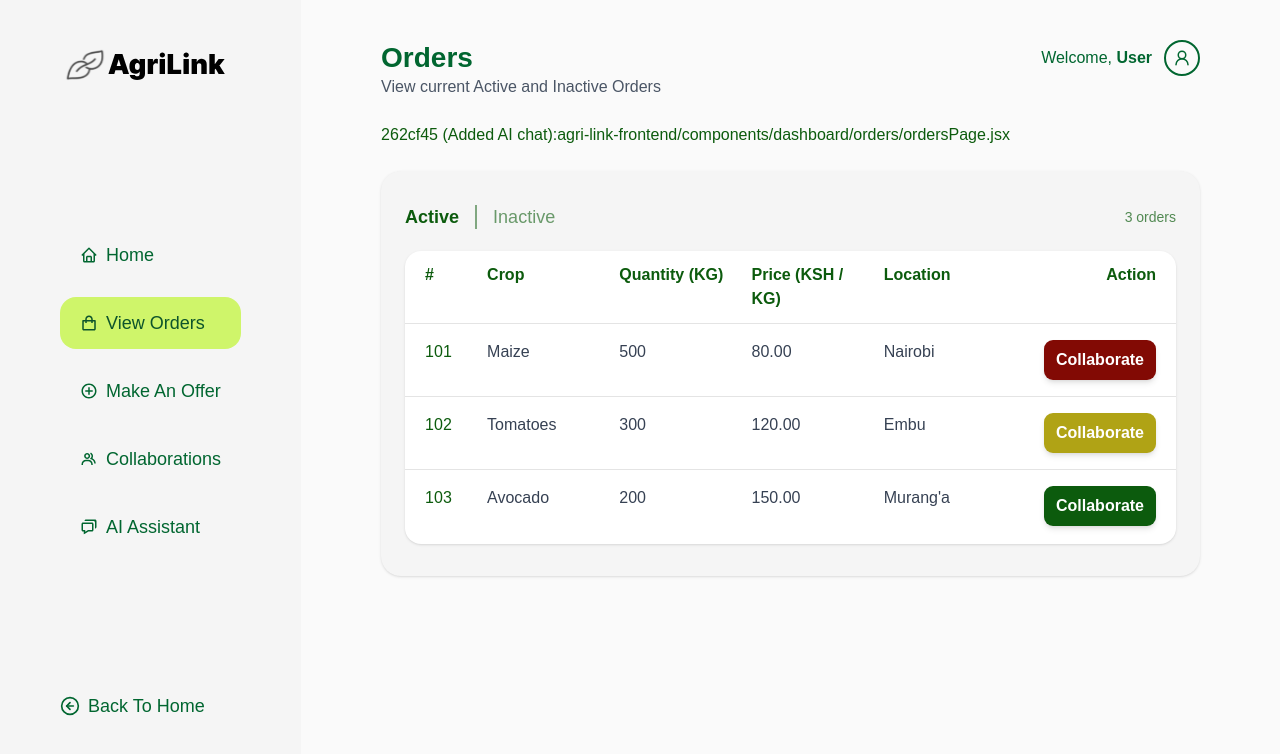
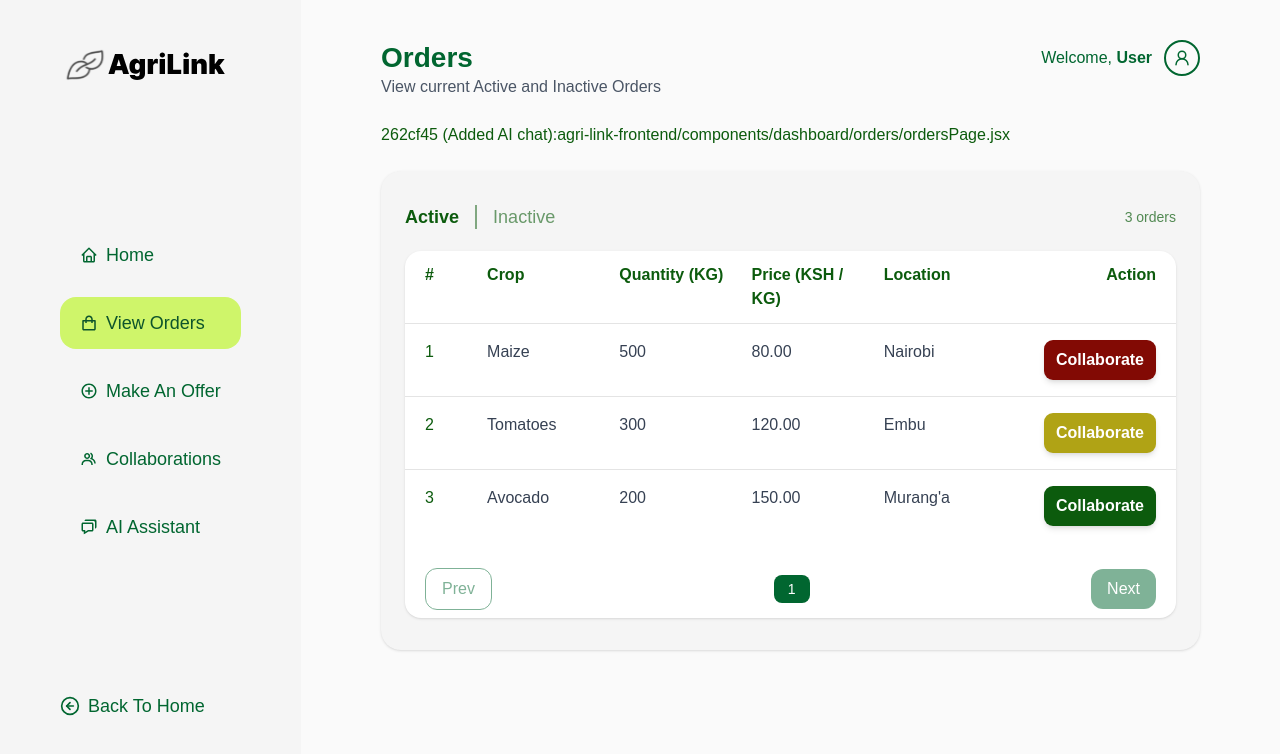
Before and after one commit to peter2610/agri-link-project1, a Next.js app in the folder agri-link-frontend/: page /farmer/dashboard/orders in a window 1280 px wide. Shown: the top 754 px of the page. Built offline with nearby package versions, Linux system fonts and the light colour scheme; no server answers.

Commit message:
allow post offers to orders

```diff
--- a/agri-link-frontend/app/farmer/dashboard/collaborations/page.js
+++ b/agri-link-frontend/app/farmer/dashboard/collaborations/page.js
@@ -18,6 +18,7 @@ import DashboardHeader from "@/components/dashboard/header/dashboard-header";
 
 export default function CollaborationHub() {
   const [orders, setOrders] = useState([]);
+  const [page, setPage] = useState(1);
   const [userName, setUserName] = useState("User");
   const router = useRouter();
   const toPrice = (val) => {
@@ -27,7 +28,6 @@ export default function CollaborationHub() {
       const n = Number(val);
       return Number.isFinite(n) ? n : val;
     }
-    // Handle object shapes like { amount }
     if (typeof val === "object") {
       if (typeof val.amount === "number") return val.amount;
       if (typeof val.value === "number") return val.value;
@@ -42,7 +42,6 @@ export default function CollaborationHub() {
         const res = await fetch(`/api/collaborations`, { method: "GET" });
         if (!res.ok) throw new Error(`Failed to load collaborations (${res.status})`);
         const data = await res.json();
-        // Map backend collaborations to UI rows
         const mapped = (Array.isArray(data) ? data : []).map((c) => {
           const first = (c.crops && c.crops[0]) || null;
           const weightDemand = first?.weight_demand ?? 0;
@@ -58,6 +57,7 @@ export default function CollaborationHub() {
           };
         });
         setOrders(mapped);
+        setPage(1);
       } catch (err) {
         console.error("Error fetching collaborations:", err);
         toast.error(err?.message || "Failed to load collaborations");
@@ -65,7 +65,6 @@ export default function CollaborationHub() {
     }
     fetchOrders();
 
-    // load logged-in name
     try {
       const raw = window.localStorage.getItem("agri_user");
       if (raw) {
@@ -78,6 +77,11 @@ export default function CollaborationHub() {
   const handleJoinCollaboration = (orderId) => {
     router.push(`/farmer/dashboard/collaborations/${orderId}`);
   };
+
+  const pageSize = 6;
+  const totalPages = Math.max(1, Math.ceil(orders.length / pageSize));
+  const start = (page - 1) * pageSize;
+  const visible = orders.slice(start, start + pageSize);
 
   return (
     <div className="flex min-h-screen bg-[#ffffff]">
@@ -112,7 +116,7 @@ export default function CollaborationHub() {
                     </td>
                   </tr>
                 ) : (
-                  orders.map((order, index) => (
+                  visible.map((order, index) => (
                     <CollaborationCard
                       key={order.id}
                       order={order}
@@ -124,6 +128,34 @@ export default function CollaborationHub() {
               </tbody>
             </table>
           </div>
+
+          <div className="mt-4 flex items-center justify-between">
+            <button
+              onClick={() => setPage((p) => Math.max(1, p - 1))}
+              disabled={page <= 1}
+              className={`rounded-xl px-4 py-2 border border-green-800 text-green-800 ${page <= 1 ? "opacity-50 cursor-not-allowed" : ""}`}
+            >
+              Prev
+            </button>
+            <div className="flex items-center gap-2">
+              {Array.from({ length: totalPages }, (_, i) => i + 1).map((p) => (
+                <button
+                  key={p}
+                  onClick={() => setPage(p)}
+                  className={`min-w-9 rounded-lg px-3 py-1 text-sm ${p === page ? "bg-green-800 text-white" : "border border-green-800 text-green-800"}`}
+                >
+                  {p}
+                </button>
+              ))}
+            </div>
+            <button
+              onClick={() => setPage((p) => Math.min(totalPages, p + 1))}
+              disabled={page >= totalPages}
+              className={`rounded-xl px-4 py-2 bg-green-800 text-white ${page >= totalPages ? "opacity-50 cursor-not-allowed" : ""}`}
+            >
+              Next
+            </button>
+          </div>
         </div>
       </main>
     </div>
--- a/agri-link-frontend/components/dashboard/orders/ordersPage.jsx
+++ b/agri-link-frontend/components/dashboard/orders/ordersPage.jsx
@@ -43,6 +43,7 @@ export default function OrdersPage() {
   const router = useRouter();
   const [status, setStatus] = useState(ACTIVE);
   const [orders, setOrders] = useState([]);
+  const [page, setPage] = useState(1);
   const [loading, setLoading] = useState(false);
   const [error, setError] = useState(null);
   const [userName, setUserName] = useState("User");
@@ -67,12 +68,13 @@ export default function OrdersPage() {
         // Fetch offers for the current/fallback farmer
         const fid = process.env.NEXT_PUBLIC_FALLBACK_FARMER_ID;
         const qs = fid ? `?farmer_id=${encodeURIComponent(fid)}` : "";
-        const data = await fetchJson(`/offer${qs}`);
+        const data = await fetchJson(`/offers${qs}`);
 
         if (!ignore) {
           // Accept both array payloads and objects with orders property
           const list = Array.isArray(data) ? data : (data?.orders ?? []);
           setOrders(list && list.length > 0 ? list : mockOrders);
+          setPage(1);
         }
       } catch (fetchError) {
         if (!ignore) {
@@ -159,6 +161,11 @@ export default function OrdersPage() {
 
 
 
+  const pageSize = 6;
+  const totalPages = Math.max(1, Math.ceil(orders.length / pageSize));
+  const start = (page - 1) * pageSize;
+  const visible = orders.slice(start, start + pageSize);
+
   return (
     <div className="flex-1 min-h-screen bg-[#FAFAFA] px-20 text-[#0C5B0D]">
       <main className="flex flex-col">
@@ -222,8 +229,8 @@ export default function OrdersPage() {
                   </div>
                 )}
 
-                {!loading && !error && orders.map((order, index) => {
-                  const buttonColor = collaborateColors[index % collaborateColors.length];
+                {!loading && !error && visible.map((order, index) => {
+                  const buttonColor = collaborateColors[(start + index) % collaborateColors.length];
                   const priceDisplay = formatNumber(order.price_per_kg ?? order.price, {
                     minimumFractionDigits: 2,
                     maximumFractionDigits: 2,
@@ -231,11 +238,11 @@ export default function OrdersPage() {
 
                   return (
                     <div
-                      key={`${status}-${order.id ?? index}`}
-                      className={`grid grid-cols-[50px_repeat(4,minmax(0,1fr))_minmax(0,140px)] gap-3 px-5 py-4 text-sm text-gray-700 sm:text-base ${index === orders.length - 1 ? "" : "border-b border-[#E4E4E4]"
+                      key={`${status}-${order.id ?? (start + index)}`}
+                      className={`grid grid-cols-[50px_repeat(4,minmax(0,1fr))_minmax(0,140px)] gap-3 px-5 py-4 text-sm text-gray-700 sm:text-base ${index === visible.length - 1 ? "" : "border-b border-[#E4E4E4]"
                         }`}
                     >
-                      <span className="font-medium text-[#0C5B0D]">{order.id ?? index + 1}</span>
+                      <span className="font-medium text-[#0C5B0D]">{start + index + 1}</span>
                       <span>{order.crop_name ?? order.crop ?? "—"}</span>
                       <span>{formatNumber(order.quantity)}</span>
                       <span>{priceDisplay}</span>
@@ -253,6 +260,33 @@ export default function OrdersPage() {
                   );
                 })}
               </div>
+              <div className="mt-4 flex items-center justify-between px-5 py-2">
+                <button
+                  onClick={() => setPage((p) => Math.max(1, p - 1))}
+                  disabled={page <= 1}
+                  className={`rounded-xl px-4 py-2 border border-green-800 text-green-800 ${page <= 1 ? "opacity-50 cursor-not-allowed" : ""}`}
+                >
+                  Prev
+                </button>
+                <div className="flex items-center gap-2">
+                  {Array.from({ length: totalPages }, (_, i) => i + 1).map((p) => (
+                    <button
+                      key={p}
+                      onClick={() => setPage(p)}
+                      className={`min-w-9 rounded-lg px-3 py-1 text-sm ${p === page ? "bg-green-800 text-white" : "border border-green-800 text-green-800"}`}
+                    >
+                      {p}
+                    </button>
+                  ))}
+                </div>
+                <button
+                  onClick={() => setPage((p) => Math.min(totalPages, p + 1))}
+                  disabled={page >= totalPages}
+                  className={`rounded-xl px-4 py-2 bg-green-800 text-white ${page >= totalPages ? "opacity-50 cursor-not-allowed" : ""}`}
+                >
+                  Next
+                </button>
+              </div>
             </div>
           </div>
         </section>
```
Also changed, not shown: 2 other files (tests, documents, lock files or other folders).
